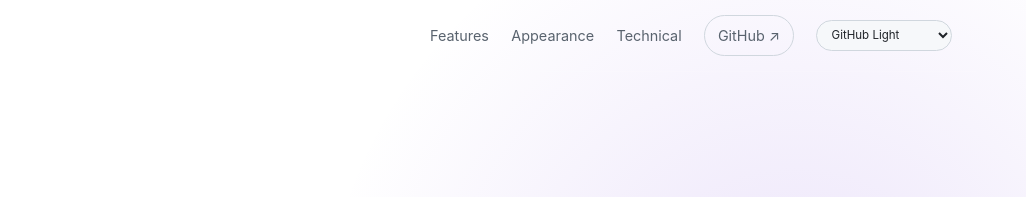
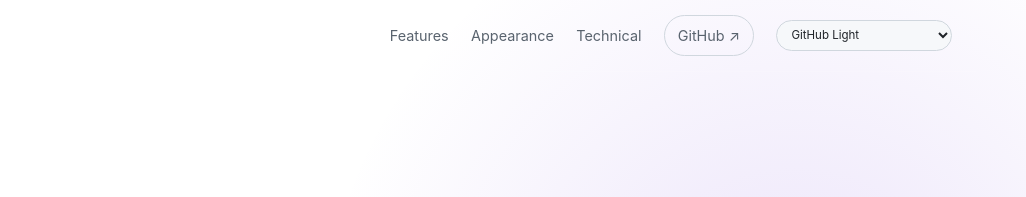
Before and after one commit to bolens/omarchy-app-drawer, a website: page docs/index.html in a window 1280 px wide. Shown: the top 197 px of the page, 254-1280 px from the left. Drawn offline with Linux system fonts and the light colour scheme.

Commit message:
fix(site): fit long theme names

```diff
--- a/docs/theme.css
+++ b/docs/theme.css
@@ -7,7 +7,7 @@
 [data-theme="github-light"] { color-scheme:light;--ink:#1f2328;--muted:#59636e;--bg:#ffffff;--panel:#f6f8fa;--line:#d0d7de;--violet:#8250df;--amber:#bf8700;--mint:#1a7f37 }
 [data-theme="catppuccin-latte"] { color-scheme:light;--ink:#4c4f69;--muted:#6c6f85;--bg:#eff1f5;--panel:#e6e9ef;--line:#bcc0cc;--violet:#8839ef;--amber:#df8e1d;--mint:#40a02b }
 [data-theme="solarized-light"] { color-scheme:light;--ink:#073642;--muted:#586e75;--bg:#fdf6e3;--panel:#eee8d5;--line:#93a1a1;--violet:#6c71c4;--amber:#b58900;--mint:#859900 }
-.theme-picker{display:flex;align-items:center;gap:.45rem;color:var(--muted);font-size:.72rem}.theme-picker span{position:absolute;width:1px;height:1px;overflow:hidden;clip-path:inset(50%)}.theme-picker select{max-width:9.5rem;padding:.42rem .65rem;border:1px solid var(--line);border-radius:999px;background:var(--panel);color:var(--ink);font:inherit;cursor:pointer}
+.theme-picker{display:flex;align-items:center;gap:.45rem;min-width:0;color:var(--muted);font-size:.72rem}.theme-picker span{position:absolute;width:1px;height:1px;overflow:hidden;clip-path:inset(50%)}.theme-picker select{width:11rem;max-width:100%;padding:.42rem .65rem;border:1px solid var(--line);border-radius:999px;background:var(--panel);color:var(--ink);font:inherit;cursor:pointer}
 :is([data-theme="github-light"],[data-theme="catppuccin-latte"],[data-theme="solarized-light"]) body{background-image:radial-gradient(circle at 82% 8%,color-mix(in srgb,var(--violet) 16%,transparent) 0,transparent 30rem)}
 :is([data-theme="github-light"],[data-theme="catppuccin-latte"],[data-theme="solarized-light"]) :is(.drawer-demo,.feature){background:linear-gradient(145deg,var(--panel),var(--bg));box-shadow:none}
 :is([data-theme="github-light"],[data-theme="catppuccin-latte"],[data-theme="solarized-light"]) :is(.bar-shell,.proof,.showcase figure,.terminal){background:var(--panel);border-color:var(--line)}
@@ -16,4 +16,5 @@
 :is([data-theme="github-light"],[data-theme="catppuccin-latte"],[data-theme="solarized-light"]) :is(.showcase .eyebrow,.showcase-copy>p){color:color-mix(in srgb,var(--ink) 72%,var(--amber))}
 :is([data-theme="github-light"],[data-theme="catppuccin-latte"],[data-theme="solarized-light"]) .showcase{background:var(--panel);border:1px solid var(--line)}
 :is([data-theme="github-light"],[data-theme="catppuccin-latte"],[data-theme="solarized-light"]) :is(.proof strong,.showcase .eyebrow,.showcase-copy>p,.install .eyebrow){color:var(--ink)}
-@media(max-width:800px){.theme-picker{margin-left:auto}.theme-picker select{max-width:8rem}}
+@media (max-width:800px){.theme-picker{margin-left:auto}}
+@media (max-width:520px){.site-header{height:auto;min-height:72px;flex-wrap:wrap;gap:.55rem;padding-block:.75rem}.site-header nav{flex:1 0 100%;width:100%;justify-content:flex-end}.theme-picker{margin-left:0}}
```
Also changed, not shown: tests/site.test.js (+1 -0 lines).
